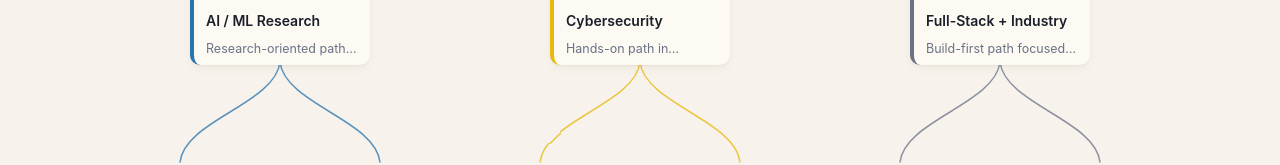
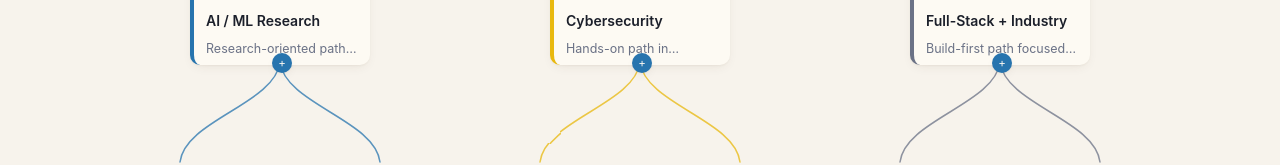
Before and after one commit to jxdai2007/Pathway, a Next.js app: page /pathway in a window 1280 px wide. Shown: the part 342-507 px from the top of the page. Built offline with nearby package versions, Linux system fonts and the light colour scheme; a web font is replaced by a local one.

Commit message:
fix(tree): wire local select/expand state in TreeScreen

```diff
--- a/components/tree/TreeScreen.tsx
+++ b/components/tree/TreeScreen.tsx
@@ -1,13 +1,16 @@
 'use client';
-import { useMemo } from 'react';
+import { useMemo, useState } from 'react';
 import seedsJson from '@/data/ucla/first_layer_seeds.json';
 import type { FirstLayerSeed } from '@/lib/schemas';
-import type { TreeUINode, PathColor } from '@/lib/tree-layout';
+import type { TreeUINode, PathColor, LaidOutNode } from '@/lib/tree-layout';
 import { TreeCanvas } from './TreeCanvas';
 
 const PATH_COLORS: PathColor[] = ['blue', 'gold', 'slate'];
 
 export function TreeScreen() {
+  const [selectedId, setSelectedId] = useState<string | null>(null);
+  const [expandedIds, setExpandedIds] = useState<Set<string>>(() => new Set(['root']));
+
   const root: TreeUINode = useMemo(() => {
     const seeds = (seedsJson as FirstLayerSeed[]).filter(s => s.applies_to_majors.includes('stem'));
     const firstLayer: TreeUINode[] = seeds.slice(0, 3).map((s, i) => ({
@@ -32,6 +35,16 @@ export function TreeScreen() {
     };
   }, []);
 
+  const onSelect = (n: LaidOutNode) => setSelectedId(n.id);
+  const onExpand = (n: LaidOutNode) => {
+    setExpandedIds(prev => {
+      const next = new Set(prev);
+      if (next.has(n.id)) next.delete(n.id);
+      else next.add(n.id);
+      return next;
+    });
+  };
+
   return (
     <div className="min-h-screen bg-paper px-6 py-8">
       <header className="max-w-[1200px] mx-auto mb-4">
@@ -39,7 +52,7 @@ export function TreeScreen() {
         <p className="text-body text-ink-2">A sketch of your next two years as a tree you can walk through.</p>
       </header>
       <div className="max-w-[1200px] mx-auto overflow-auto">
-        <TreeCanvas root={root} />
+        <TreeCanvas root={root} selectedId={selectedId} expandedIds={expandedIds} onSelect={onSelect} onExpand={onExpand} />
       </div>
       <footer className="max-w-[1200px] mx-auto mt-6 text-meta text-ink-3 italic">
         Pathway augments — does not replace — a real advisor. Every leaf points to a human.
```
